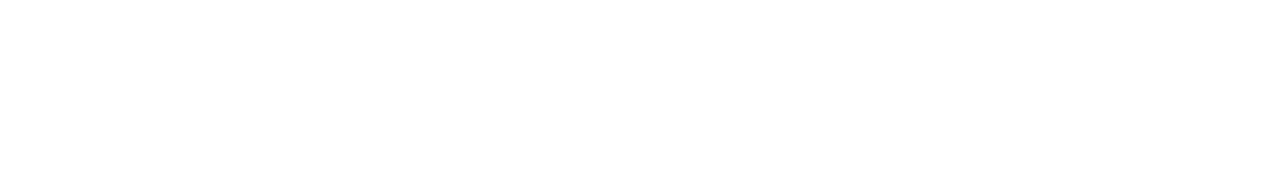
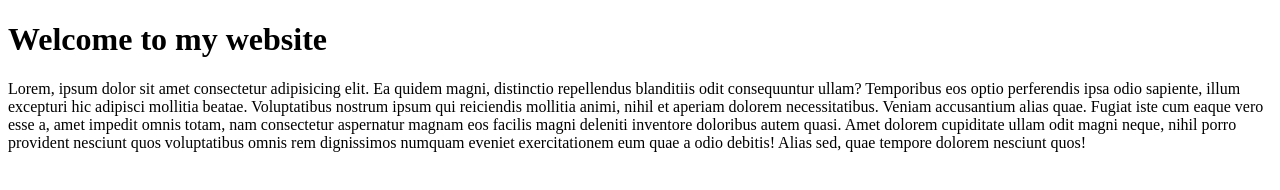
Before and after one commit to bissawjit18/first, a plain HTML site: page index.html in a window 1280 px wide. Drawn offline with Linux system fonts and the light colour scheme.

Commit message:
first text add

```diff
--- a/index.html
+++ b/index.html
@@ -6,6 +6,9 @@
     <title>My first ever github repo</title>
 </head>
 <body>
-
+    <div>
+        <h1>Welcome to my website</h1>
+        <p>Lorem, ipsum dolor sit amet consectetur adipisicing elit. Ea quidem magni, distinctio repellendus blanditiis odit consequuntur ullam? Temporibus eos optio perferendis ipsa odio sapiente, illum excepturi hic adipisci mollitia beatae. Voluptatibus nostrum ipsum qui reiciendis mollitia animi, nihil et aperiam dolorem necessitatibus. Veniam accusantium alias quae. Fugiat iste cum eaque vero esse a, amet impedit omnis totam, nam consectetur aspernatur magnam eos facilis magni deleniti inventore doloribus autem quasi. Amet dolorem cupiditate ullam odit magni neque, nihil porro provident nesciunt quos voluptatibus omnis rem dignissimos numquam eveniet exercitationem eum quae a odio debitis! Alias sed, quae tempore dolorem nesciunt quos!</p>
+    </div>
 </body>
 </html>
```
